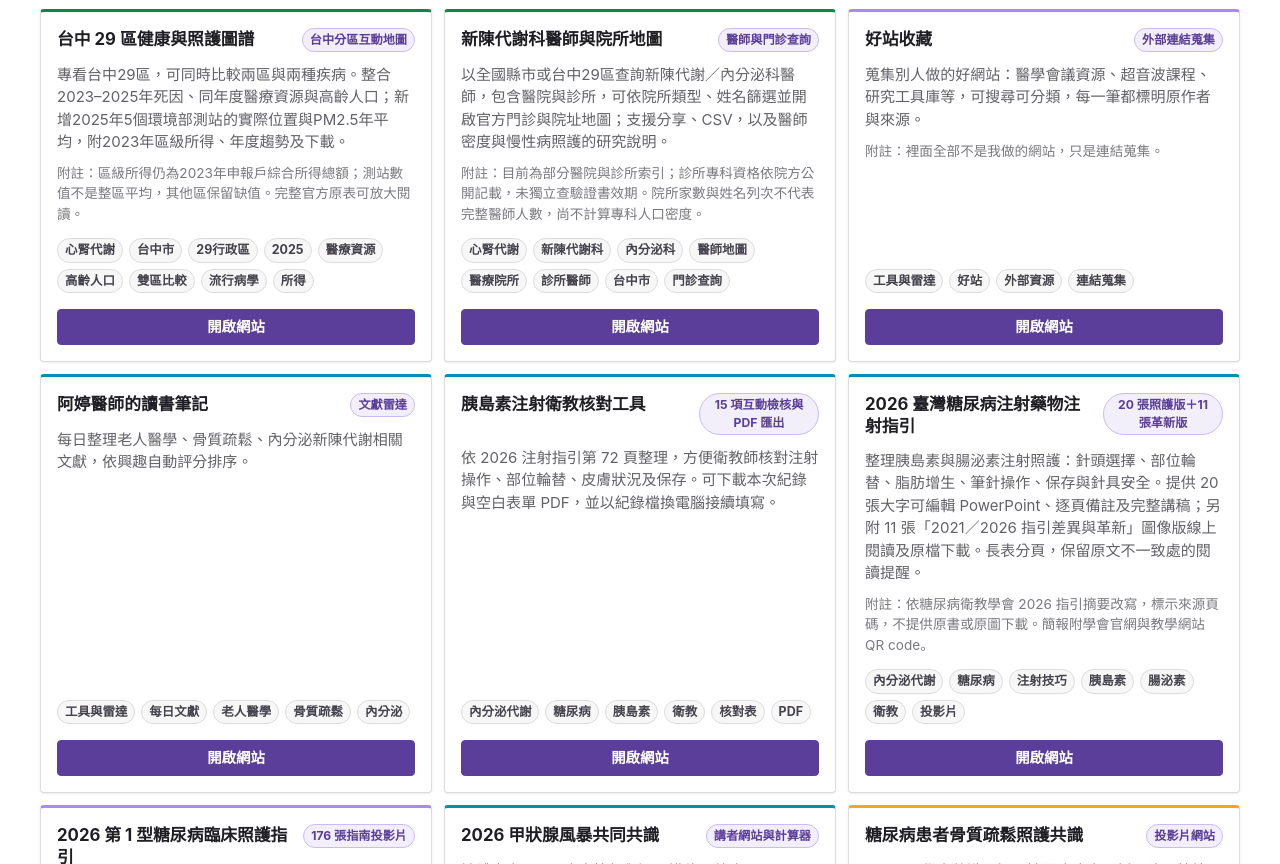
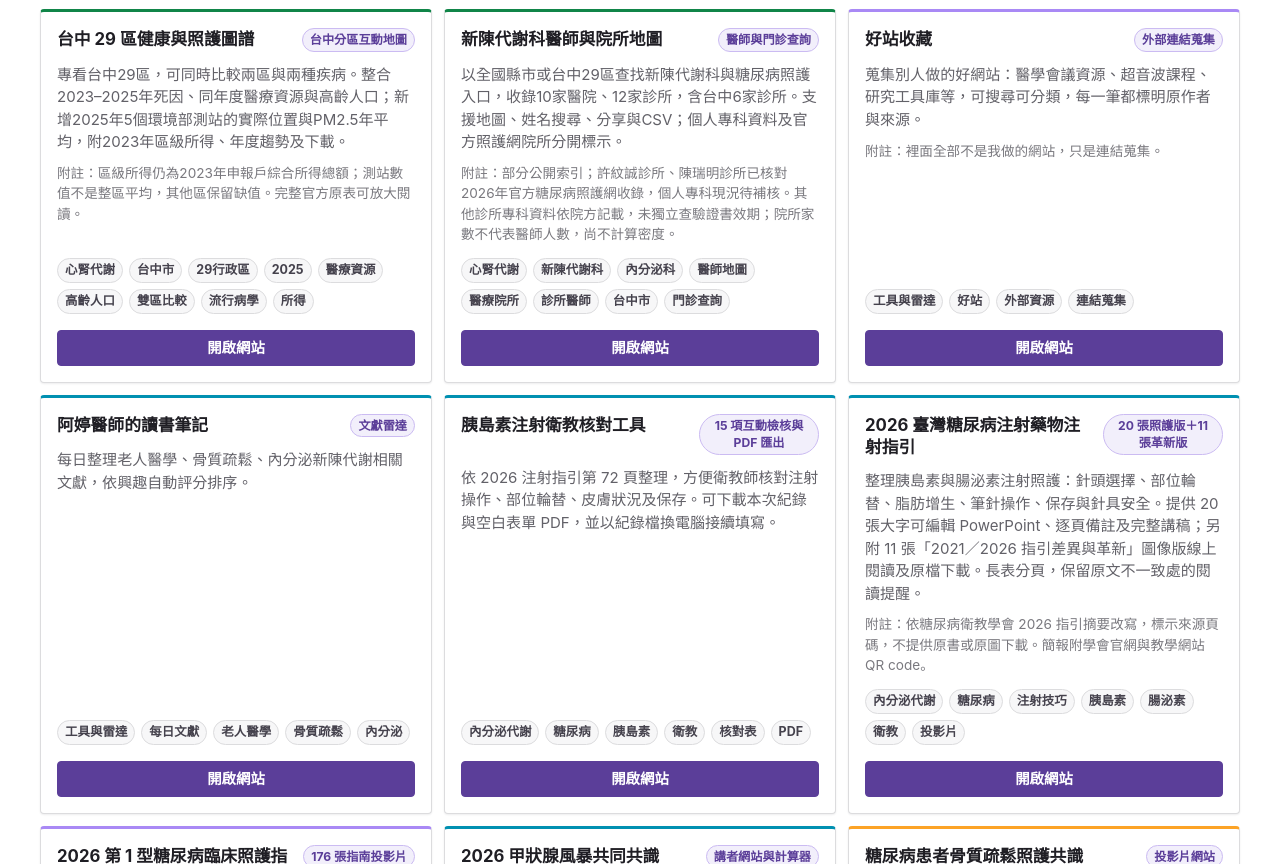
Before and after one commit to tsn4830-ui/reading-notes-hub, a plain HTML site: page index.html in a window 1280 px wide. Shown: the part 2088-2952 px from the top of the page. Drawn offline with Linux system fonts and the light colour scheme.

Commit message:
Update atlas directory with Taichung care clinic coverage

```diff
--- a/app.js
+++ b/app.js
@@ -122,8 +122,8 @@ const notes = [
     category: "cardio",
     accent: "sage",
     status: "醫師與門診查詢",
-    description: "以全國縣市或台中29區查詢新陳代謝／內分泌科醫師，包含醫院與診所，可依院所類型、姓名篩選並開啟官方門診與院址地圖；支援分享、CSV，以及醫師密度與慢性病照護的研究說明。",
-    note: "附註：目前為部分醫院與診所索引；診所專科資格依院方公開記載，未獨立查驗證書效期。院所家數與姓名列次不代表完整醫師人數，尚不計算專科人口密度。",
+    description: "以全國縣市或台中29區查找新陳代謝科與糖尿病照護入口，收錄10家醫院、12家診所，含台中6家診所。支援地圖、姓名搜尋、分享與CSV；個人專科資料及官方照護網院所分開標示。",
+    note: "附註：部分公開索引；許紋誠診所、陳瑞明診所已核對2026年官方糖尿病照護網收錄，個人專科現況待補核。其他診所專科資料依院方記載，未獨立查驗證書效期；院所家數不代表醫師人數，尚不計算密度。",
     tags: ["新陳代謝科", "內分泌科", "醫師地圖", "醫療院所", "診所醫師", "台中市", "門診查詢"],
     publicUrl: "https://radar.drtsengshihting.com/console/endocrinology/",
     localUrl: "",
--- a/index.html
+++ b/index.html
@@ -79,6 +79,6 @@
       <p>更新日：2026-11-20。內容供個人讀書整理與教學複習使用。</p>
     </footer>
 
-    <script src="app.js?v=sugar-label-20261122"></script>
+    <script src="app.js?v=endo-taichung-20261124"></script>
   </body>
 </html>
```
